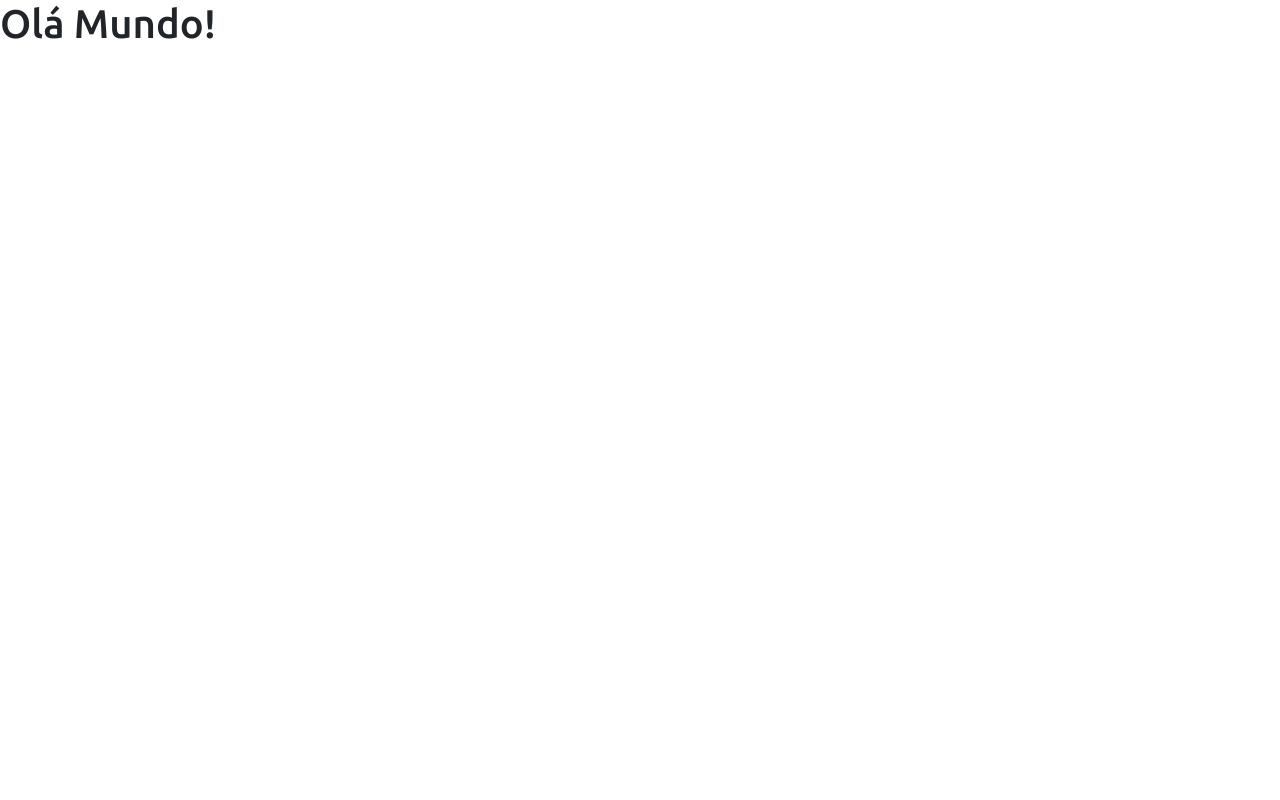
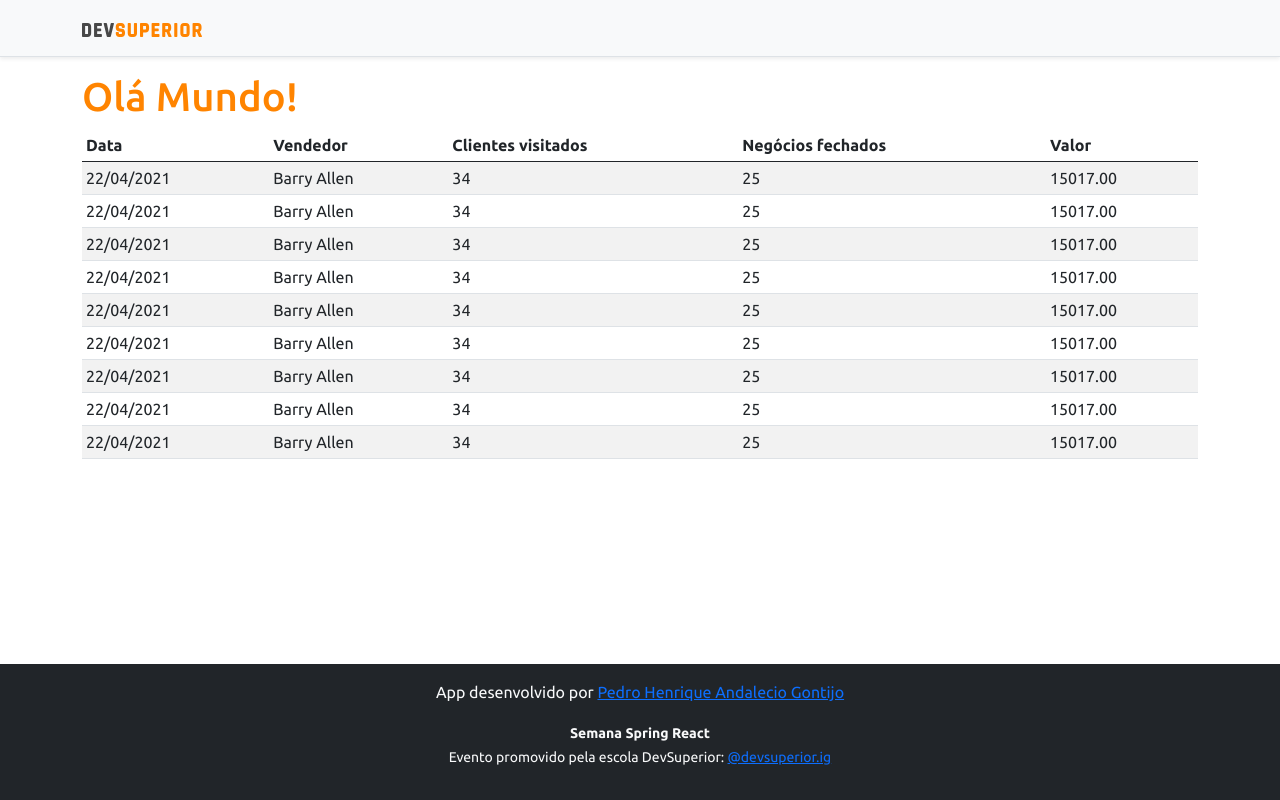
Before and after one commit to pedroandalecio/projeto-sds3, a React (Create React App) app in the folder frontend/: page / in a window 1280 px wide. Built offline with nearby package versions, Linux system fonts and the light colour scheme.

Commit message:
Basic static components

```diff
--- a/frontend/src/App.tsx
+++ b/frontend/src/App.tsx
@@ -1,8 +1,17 @@
+import DataTable from 'components/DataTable';
+import Footer from 'components/Footer';
+import NavBar from './components/NavBar';
+
 function App() {
   return (
-    <div>
-      <h1>Olá Mundo!</h1>
-    </div>
+    <>
+      <NavBar/>
+      <div className="container">
+        <h1 className="text-primary">Olá Mundo!</h1>
+        <DataTable/>
+      </div>
+      <Footer/>
+    </>
   );
 }
 
--- /dev/null
+++ b/frontend/src/components/DataTable/index.tsx
@@ -0,0 +1,85 @@
+const DataTable = () => {
+
+    return (
+        <div className="table-responsive">
+            <table className="table table-striped table-sm">
+                <thead>
+                    <tr>
+                        <th>Data</th>
+                        <th>Vendedor</th>
+                        <th>Clientes visitados</th>
+                        <th>Negócios fechados</th>
+                        <th>Valor</th>
+                    </tr>
+                </thead>
+                <tbody>
+                    <tr>
+                        <td>22/04/2021</td>
+                        <td>Barry Allen</td>
+                        <td>34</td>
+                        <td>25</td>
+                        <td>15017.00</td>
+                    </tr>
+                    <tr>
+                        <td>22/04/2021</td>
+                        <td>Barry Allen</td>
+                        <td>34</td>
+                        <td>25</td>
+                        <td>15017.00</td>
+                    </tr>
+                    <tr>
+                        <td>22/04/2021</td>
+                        <td>Barry Allen</td>
+                        <td>34</td>
+                        <td>25</td>
+                        <td>15017.00</td>
+                    </tr>
+                    <tr>
+                        <td>22/04/2021</td>
+                        <td>Barry Allen</td>
+                        <td>34</td>
+                        <td>25</td>
+                        <td>15017.00</td>
+                    </tr>
+                    <tr>
+                        <td>22/04/2021</td>
+                        <td>Barry Allen</td>
+                        <td>34</td>
+                        <td>25</td>
+                        <td>15017.00</td>
+                    </tr>
+                    <tr>
+                        <td>22/04/2021</td>
+                        <td>Barry Allen</td>
+                        <td>34</td>
+                        <td>25</td>
+                        <td>15017.00</td>
+                    </tr>
+                    <tr>
+                        <td>22/04/2021</td>
+                        <td>Barry Allen</td>
+                        <td>34</td>
+                        <td>25</td>
+                        <td>15017.00</td>
+                    </tr>
+                    <tr>
+                        <td>22/04/2021</td>
+                        <td>Barry Allen</td>
+                        <td>34</td>
+                        <td>25</td>
+                        <td>15017.00</td>
+                    </tr>
+                    <tr>
+                        <td>22/04/2021</td>
+                        <td>Barry Allen</td>
+                        <td>34</td>
+                        <td>25</td>
+                        <td>15017.00</td>
+                    </tr>
+                </tbody>
+            </table>
+        </div>
+    )
+}
+
+export default DataTable;
--- /dev/null
+++ b/frontend/src/components/Footer/index.tsx
@@ -0,0 +1,14 @@
+const Footer = () => {
+
+    return (
+        <footer className="footer mt-auto py-3 bg-dark">
+            <div className="container">
+                <p className="text-light">App desenvolvido por <a href="https://br.linkedin.com/in/pedroandalecio" target="_blank" rel="noreferrer">Pedro Henrique Andalecio Gontijo</a></p>
+                <p className="text-light"><small><strong>Semana Spring React</strong><br />
+            Evento promovido pela escola DevSuperior: <a href="https://instagram.com/devsuperior.ig" target="_blank" rel="noreferrer">@devsuperior.ig</a></small></p>
+            </div>
+        </footer>
+    )
+}
+
+export default Footer;
--- /dev/null
+++ b/frontend/src/components/NavBar/index.tsx
@@ -0,0 +1,16 @@
+import ImgDsDark from "assets/img/ds-dark.svg"
+
+const NavBar = () => {
+
+  return (
+    <div className="d-flex flex-column flex-md-row align-items-center p-3 px-md-4 mb-3 bg-light border-bottom shadow-sm">
+      <div className="container">
+        <nav className="my-2 my-md-0 mr-md-3">
+          <img src={ImgDsDark} alt="DevSuperior" width="120" />
+        </nav>
+      </div>
+    </div>
+  )
+}
+
+export default NavBar;
```
Also changed, not shown: frontend/src/assets/img/ds-dark.svg (added).
